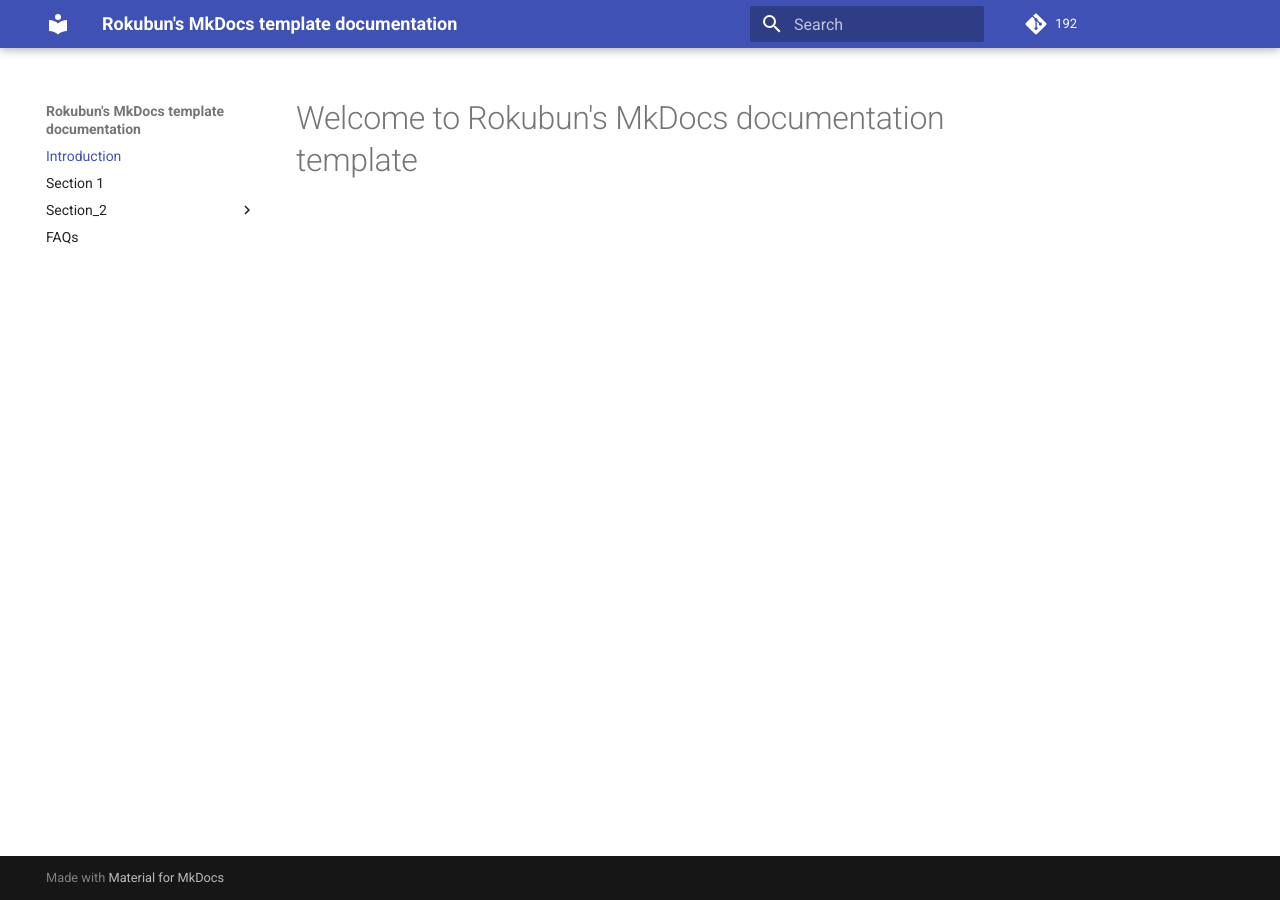
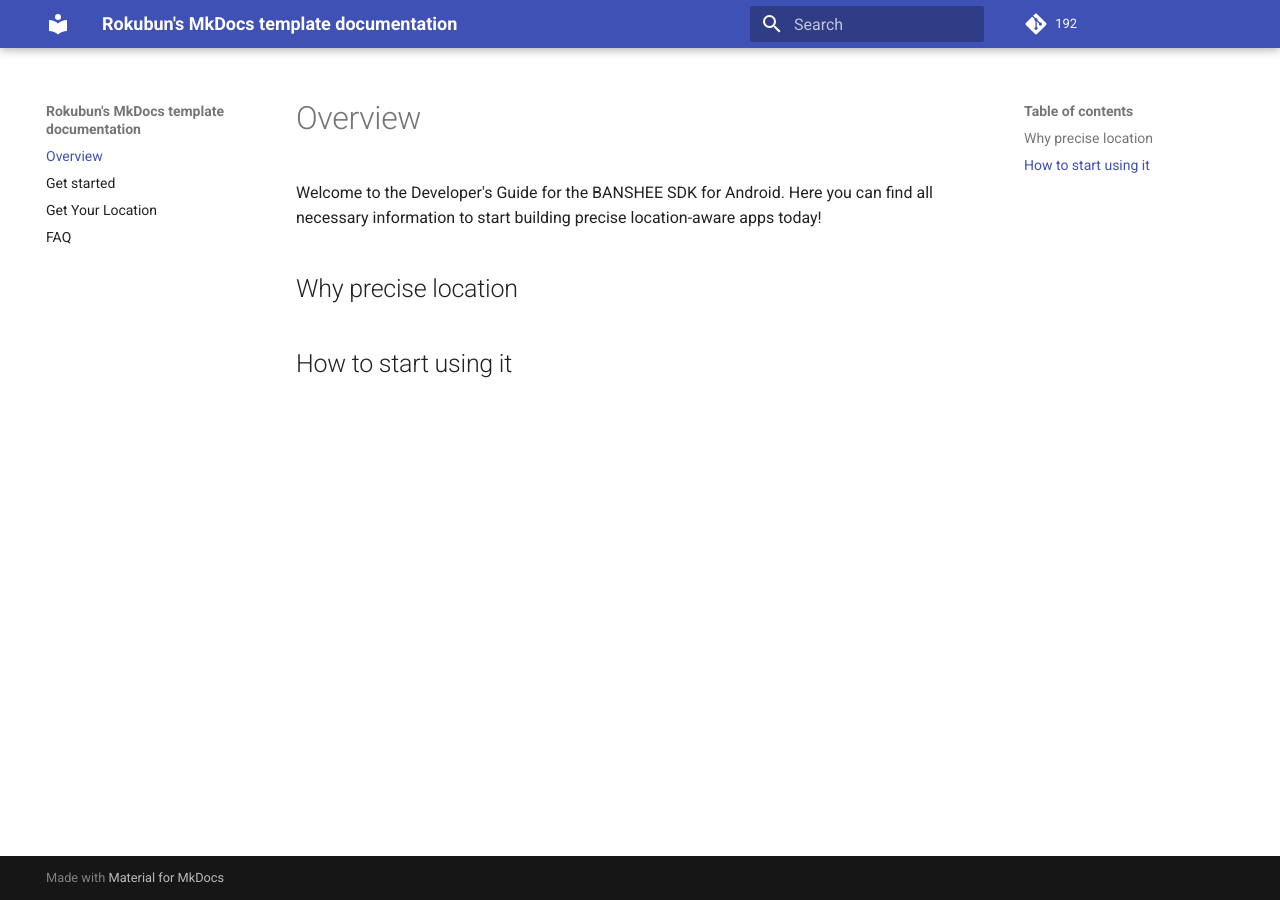
Before and after one commit to rokubun/banshee-docs, an MkDocs documentation site: the page built from docs/index.md, in a window 1280 px wide. Built offline with MkDocs 1.6.1 and Material for MkDocs 9.7.7, drawn with Linux system fonts in a browser that asks for light colours; some web fonts are replaced.

Commit message:
fix: add initial content for banshee

```diff
--- a/docs/index.md
+++ b/docs/index.md
@@ -1 +1,8 @@
-# Welcome to Rokubun's MkDocs documentation template
+# Overview
+
+Welcome to the Developer's Guide for the BANSHEE SDK for Android. Here you can find all necessary information to start building precise location-aware apps today!
+
+## Why precise location
+
+
+## How to start using it
--- a/mkdocs.yml
+++ b/mkdocs.yml
@@ -9,12 +9,11 @@ theme:
     search_index_only: true
 repo_url: 'http://192.168.1.54:9080/templates/mkdocs.git'
 nav:
-  - 'Introduction': index.md
-  - 'Section 1': 'sections/section.md'
-  - 'Section_2':
-    - 'Figures': 'sections/figures.md'
-    - 'Tables': 'sections/tables.md'
-  - 'FAQs': 'faq.md'
+  - 'Overview': index.md
+  - 'Get started': 'sections/get_started.md'
+  - 'Get Your Location':  'sections/get_location.md'
+  - 'FAQ': 'faq.md'
+  # - 'API Reference': 'faq.md'
 
 extra_css:
   - 'stylesheets/extra.css'
@@ -24,7 +23,11 @@ markdown_extensions:
   - pymdownx.details
   - pymdownx.emoji:
       emoji_generator: !!python/name:pymdownx.emoji.to_svg
-  - codehilite
+  - pymdownx.highlight:
+      anchor_linenums: true
+  - pymdownx.inlinehilite
+  - pymdownx.snippets
+  - pymdownx.superfences
 
 
 plugins:
```
Also changed, not shown: docs/sections/figures.md (deleted, +0 -5 lines), docs/sections/get_location.md (added, +83 -0 lines), docs/sections/get_started.md (added, +13 -0 lines), docs/sections/section.md (deleted, +0 -3 lines), docs/sections/tables.md (deleted, +0 -8 lines).
